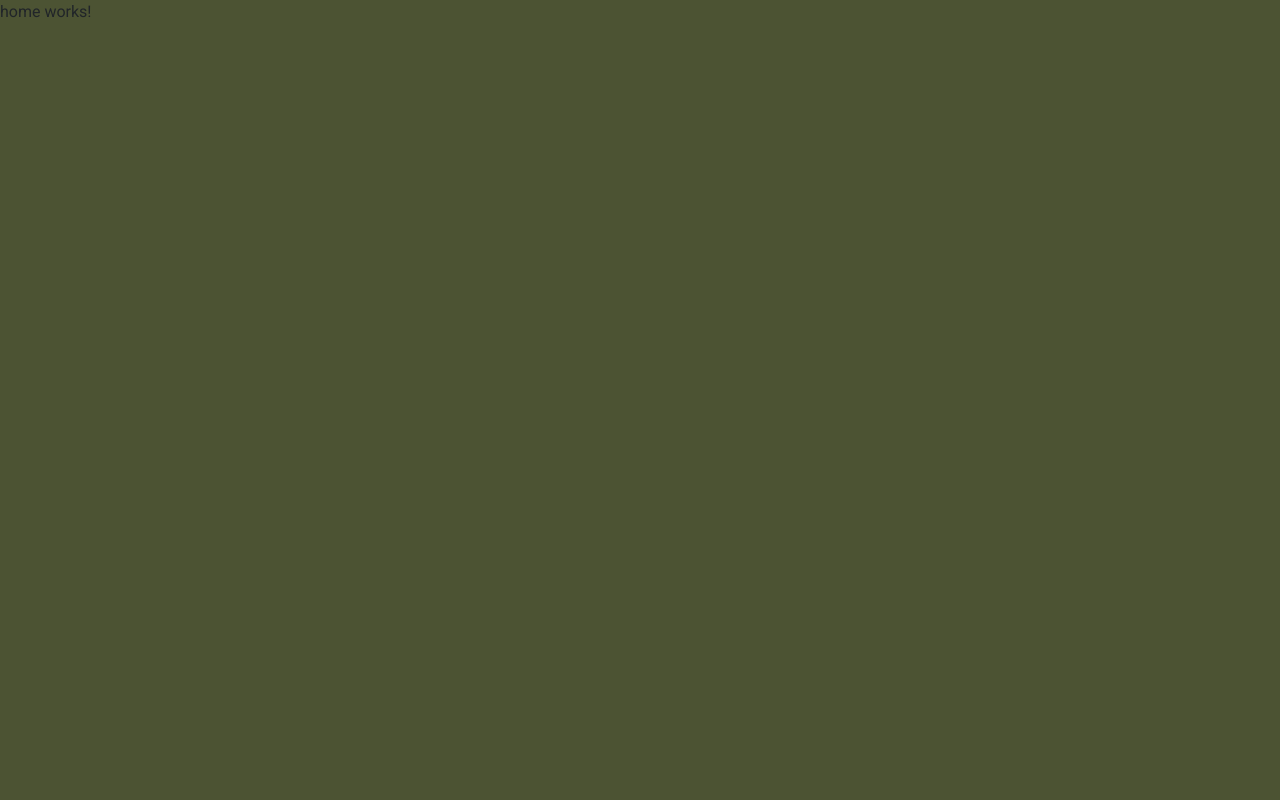
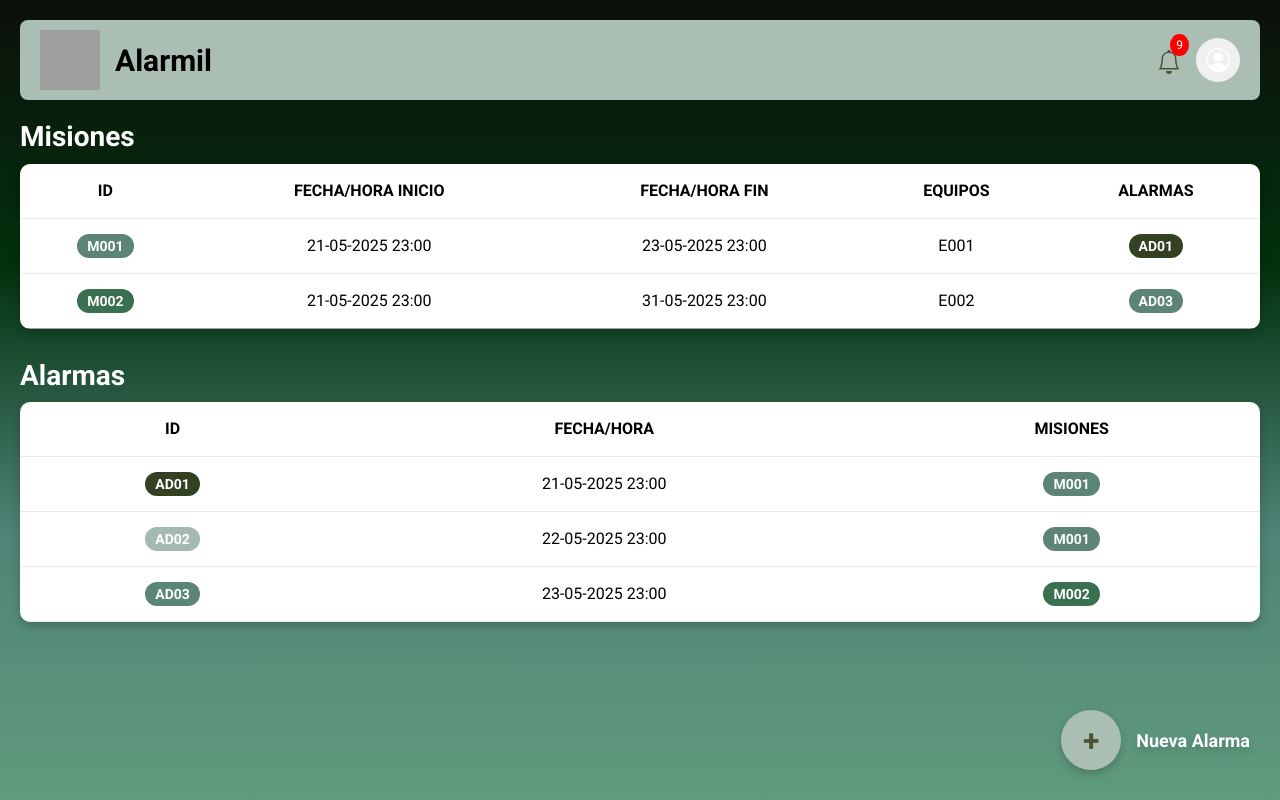
Before and after one commit to DavidCdajud/WebApp_Alarmil, an Angular app: page /home in a window 1280 px wide. Built offline with nearby package versions, Linux system fonts and the light colour scheme; grey boxes are pictures that could not be loaded.

Commit message:
Creación Home Page

```diff
--- /dev/null
+++ b/src/app/alarmcreation/alarmcreation.component.html
@@ -0,0 +1,3 @@
+<p>
+  alarmcreation works!
+</p>
--- /dev/null
+++ b/src/app/alarmcreation/alarmcreation.component.ts
@@ -0,0 +1,15 @@
+import { Component, OnInit } from '@angular/core';
+
+@Component({
+  selector: 'app-alarmcreation',
+  templateUrl: './alarmcreation.component.html',
+  styleUrls: ['./alarmcreation.component.css']
+})
+export class AlarmcreationComponent implements OnInit {
+
+  constructor() { }
+
+  ngOnInit() {
+  }
+
+}
--- a/src/app/app.module.ts
+++ b/src/app/app.module.ts
@@ -7,12 +7,14 @@ import { LoginComponent } from './login/login.component';
 import { HomeComponent } from './home/home.component';
 
 import { FormsModule } from '@angular/forms';
+import { AlarmcreationComponent } from './alarmcreation/alarmcreation.component';
 
 @NgModule({
   declarations: [
     AppComponent,
     LoginComponent,
-      HomeComponent
+      HomeComponent,
+      AlarmcreationComponent
    ],
   imports: [
     BrowserModule,
--- a/src/app/home/home.component.css
+++ b/src/app/home/home.component.css
@@ -0,0 +1,216 @@
+/* Contenedor principal */
+.home-container {
+  padding: 20px;
+  color: #fff;
+  font-family: 'Roboto', sans-serif;
+  min-height: 100vh;
+}
+
+/* Estilo del encabezado */
+.header {
+  display: flex;
+  justify-content: space-between;
+  align-items: center;
+  background-color: #AABEB3;
+  padding: 10px 20px;
+  border-radius: 8px;
+  margin-bottom: 20px;
+}
+
+.logo-container {
+  display: flex;
+  align-items: center;
+}
+
+.logo {
+  width: 60px;
+  height: 60px;
+  margin-right: 15px;
+  filter: grayscale(100%);
+}
+
+.title {
+  font-size: 30px;
+  font-weight: bold;
+  color: #000000;
+}
+
+.header-icons {
+  display: flex;
+  align-items: center;
+}
+
+.notification-icon {
+  position: relative;
+  font-size: 24px;
+  color: #4C5333;
+  margin-right: 15px;
+  cursor: pointer;
+}
+
+.notification-count {
+  position: absolute;
+  top: -8px;
+  right: -8px;
+  background-color: red;
+  color: white;
+  border-radius: 50%;
+  padding: 2px 6px;
+  font-size: 12px;
+  cursor: pointer;
+}
+
+.settings-icon, .user-icon {
+  font-size: 24px;
+  color: #4C5333;
+  margin-right: 15px;
+}
+
+.user-icon-container {
+  background-color: #f0f0f0;
+  border-radius: 50%;
+  padding: 10px;
+  display: flex;
+  justify-content: center;
+  align-items: center;
+  cursor: pointer;
+}
+
+/* Sección de Misiones y Alarmas */
+.missions-section, .alarms-section {
+  margin-bottom: 30px;
+}
+
+h2 {
+  font-size: 28px;
+  color: #FFF;
+  margin-bottom: 10px;
+  font-weight: bold;
+}
+
+/* Tabla */
+
+/* Tabla */
+.table {
+  width: 100%;
+  border-collapse: collapse;
+  background-color: #4C5333;
+  margin-bottom: 20px;
+  border-radius: 10px;
+  overflow: hidden;
+  box-shadow: 0px 4px 10px rgba(0, 0, 0, 0.2); /* Sombra para sofisticación */
+}
+
+.table thead {
+  text-align: center; /* Centrar texto en los encabezados */
+}
+
+.table th, .table td {
+  padding: 15px;
+  text-align: center; /* Centrar contenido en las celdas */
+  border-bottom: 1px solid #dddddd95;
+}
+
+.table th {
+  font-weight: bold;
+  text-transform: uppercase;
+}
+
+.table tbody tr {
+  transition: background-color 0.3s ease; /* Transición suave para hover */
+}
+
+.table tbody tr:hover {
+  background-color: #6B7559; /* Efecto hover */
+}
+
+.table tbody tr:nth-child(even) {
+  background-color: #3E4A33; /* Alternancia de colores para filas */
+}
+
+.table tbody tr:nth-child(odd) {
+  background-color: #4C5333;
+}
+
+/* Contenedor del botón flotante y el texto */
+.floating-btn-container {
+  display: flex;
+  align-items: center;
+  position: fixed;
+  bottom: 30px;
+  right: 30px;
+}
+
+/* Botón flotante */
+.floating-btn {
+  background-color: #AABEB3;
+  color: #4C5333;
+  border: none;
+  border-radius: 50%; /* Botón redondo */
+  width: 60px;
+  height: 60px;
+  display: flex;
+  justify-content: center;
+  align-items: center;
+  font-size: 30px;
+  cursor: pointer;
+  box-shadow: 0px 4px 10px rgba(0, 0, 0, 0.2);
+  transition: background-color 0.3s ease;
+}
+
+.floating-btn:hover {
+  background-color: #6B7559;
+  transform: scale(1.05); /* Efecto de hover con escala */
+}
+
+/* Texto "Nueva Alarma" al lado del botón */
+.new-alarm-text {
+  margin-left: 15px;
+  font-size: 18px;
+  color: #fff;
+  font-weight: bold;
+  text-shadow: 0px 4px 10px rgba(0, 0, 0, 0.2);
+  cursor: pointer;
+
+}
+
+/* Estilo general para las etiquetas */
+/* Estilo general para las etiquetas */
+.badge {
+  display: inline-block;
+  padding: 5px 10px;
+  font-size: 14px;
+  font-weight: bold;
+  color: white;
+  border-radius: 12px;
+  text-align: center;
+  min-width: 50px;
+}
+
+/* Colores para las misiones */
+.badge-m001 {
+  background-color: #5C8575; /* Color asociado a M001 */
+}
+
+.badge-m002 {
+  background-color: #397051; /* Color asociado a M002 */
+}
+
+/* Colores para las alarmas */
+.badge-ad001 {
+  background-color: #344022; /* Color asociado a AD001 */
+}
+
+.badge-ad002 {
+  background-color: #A4B9B2; /* Color asociado a AD002 */
+}
+
+.badge-ad003 {
+  background-color: #5C8575; /* Color asociado a AD003 */
+}
+
+/* Hover effect */
+.badge:hover {
+  opacity: 0.8;
+  cursor: pointer;
+}
--- a/src/app/home/home.component.html
+++ b/src/app/home/home.component.html
@@ -1,3 +1,97 @@
-<p>
-  home works!
-</p>
+<div class="home-container">
+  <!-- Encabezado -->
+  <header class="header">
+    <div class="logo-container">
+      <img src="https://upload.wikimedia.org/wikipedia/commons/8/88/Escudo_Ejercito_Nacional_de_Colombia.svg"
+      alt="Escudo de armas Ejército Nacional de Colombia"
+      class="logo">
+      <span class="title">Alarmil</span>
+    </div>
+    <div class="header-icons">
+      <!-- Icono de notificaciones -->
+      <div class="notification-icon">
+        <svg xmlns="http://www.w3.org/2000/svg" width="24" height="24" fill="currentColor" class="bi bi-bell" viewBox="0 0 16 16">
+          <path d="M8 16a2 2 0 0 0 2-2H6a2 2 0 0 0 2 2M8 1.918l-.797.161A4 4 0 0 0 4 6c0 .628-.134 2.197-.459 3.742-.16.767-.376 1.566-.663 2.258h10.244c-.287-.692-.502-1.49-.663-2.258C12.134 8.197 12 6.628 12 6a4 4 0 0 0-3.203-3.92zM14.22 12c.223.447.481.801.78 1H1c.299-.199.557-.553.78-1C2.68 10.2 3 6.88 3 6c0-2.42 1.72-4.44 4.005-4.901a1 1 0 1 1 1.99 0A5 5 0 0 1 13 6c0 .88.32 4.2 1.22 6"/>
+        </svg>
+        <span class="notification-count">9</span>
+      </div>
+      <!-- Icono de usuario -->
+      <div class="user-icon-container">
+        <svg xmlns="http://www.w3.org/2000/svg" width="24" height="24" fill="currentColor" class="bi bi-person-circle" viewBox="0 0 16 16">
+          <path d="M11 6a3 3 0 1 1-6 0 3 3 0 0 1 6 0"/>
+          <path fill-rule="evenodd" d="M0 8a8 8 0 1 1 16 0A8 8 0 0 1 0 8m8-7a7 7 0 0 0-5.468 11.37C3.242 11.226 4.805 10 8 10s4.757 1.225 5.468 2.37A7 7 0 0 0 8 1"/>
+        </svg>
+      </div>
+    </div>
+  </header>
+
+  <!-- Resto del contenido -->
+  <section class="missions-section">
+    <h2>Misiones</h2>
+    <table class="table">
+      <thead>
+        <tr>
+          <th>ID</th>
+          <th>Fecha/hora inicio</th>
+          <th>Fecha/hora fin</th>
+          <th>Equipos</th>
+          <th>Alarmas</th>
+        </tr>
+      </thead>
+      <tbody>
+        <tr>
+          <td><span class="badge badge-m001">M001</span></td>
+          <td>21-05-2025 23:00</td>
+          <td>23-05-2025 23:00</td>
+          <td>E001</td>
+          <td><span class="badge badge-ad001">AD01</span></td>
+        </tr>
+        <tr>
+          <td><span class="badge badge-m002">M002</span></td>
+          <td>21-05-2025 23:00</td>
+          <td>31-05-2025 23:00</td>
+          <td>E002</td>
+          <td><span class="badge badge-ad003">AD03</span></td>
+        </tr>
+      </tbody>
+    </table>
+  </section>
+
+  <section class="alarms-section">
+    <h2>Alarmas</h2>
+    <table class="table">
+      <thead>
+        <tr>
+          <th>ID</th>
+          <th>Fecha/hora</th>
+          <th>Misiones</th>
+        </tr>
+      </thead>
+      <tbody>
+        <tr>
+          <td><span class="badge badge-ad001">AD01</span></td>
+          <td>21-05-2025 23:00</td>
+          <td><span class="badge badge-m001">M001</span></td>
+        </tr>
+        <tr>
+          <td><span class="badge badge-ad002">AD02</span></td>
+          <td>22-05-2025 23:00</td>
+          <td><span class="badge badge-m001">M001</span></td>
+        </tr>
+        <tr>
+          <td><span class="badge badge-ad003">AD03</span></td>
+          <td>23-05-2025 23:00</td>
+          <td><span class="badge badge-m002">M002</span></td>
+        </tr>
+      </tbody>
+    </table>
+  </section>
+
+  <!-- Botón flotante para agregar nuevas alarmas/misiones con texto -->
+  <div class="floating-btn-container">
+    <button class="floating-btn">
+      <span>+</span>
+    </button>
+    <span class="new-alarm-text">Nueva Alarma</span>
+  </div>
+</div>
--- a/src/app/login/login.component.css
+++ b/src/app/login/login.component.css
@@ -1,18 +1,9 @@
-/* Global Styles for body and html defined in style.css */
-body, html {
-  margin: 0;
-  padding: 0;
-  height: 100%;
-  background-color: #4C5333; /* Fondo verde global */
-}
-
 /* Contenedor principal de la pantalla de login */
 .login-container {
 display: flex;
 justify-content: center;
 align-items: center;
 height: 100vh; /* Se asegura de que ocupe toda la pantalla */
-background-color: #4C5333; /* Fondo verde */
 }
 
 /* Estilo del contenedor del formulario */
--- a/src/app/login/login.component.html
+++ b/src/app/login/login.component.html
@@ -1,3 +1,5 @@
+
+
 <div class="login-container">
   <div class="form-container">
 
--- a/src/app/login/login.component.ts
+++ b/src/app/login/login.component.ts
@@ -1,5 +1,6 @@
 import { Component } from '@angular/core';
 import { ChangeDetectorRef } from '@angular/core';
+import { Router } from '@angular/router'; // Asegúrate de importar el Router
 
 @Component({
   selector: 'app-login',
@@ -8,12 +9,13 @@ import { ChangeDetectorRef } from '@angular/core';
 })
 export class LoginComponent {
   showPopup = false;
-  showError = false; // Nuevo estado para el mensaje de error
+  showError = false; // Estado para el mensaje de error
 
   identificacion: string = '';
   password: string = '';
 
-  constructor(private cd: ChangeDetectorRef) {}
+  // Inyecta el Router en el constructor
+  constructor(private cd: ChangeDetectorRef, private router: Router) {}
 
   onSubmit() {
     // Validar si los campos están completos
@@ -33,10 +35,11 @@ export class LoginComponent {
     this.showPopup = true;
     this.cd.detectChanges(); // Forzar la detección de cambios
 
-    // Ocultar el popup después de 3 segundos
+    // Después de 3 segundos, oculta el popup y redirige a la página home
     setTimeout(() => {
       this.showPopup = false;
-      this.cd.detectChanges(); // Forzar la detección de cambios nuevamente
+      this.cd.detectChanges();
+      this.router.navigate(['/home']); // Redirigir a la página home
     }, 3000);
   }
 }
--- a/src/styles.css
+++ b/src/styles.css
@@ -4,7 +4,7 @@ body, html {
     margin: 0;
     padding: 0;
     height: 100%;
-    background-color: #4C5333; /* Color de fondo general */
+    background: linear-gradient(to top, #609B7D, #4F8376, #01310E, #0D100A); /* Degradado de izquierda a derecha */
 }
 
 /* Tipografía para todos los elementos */
```
Also changed, not shown: src/app/alarmcreation/alarmcreation.component.css (added), src/app/app-routing.module.ts (line endings or trailing spaces), 1 other file (tests, documents, lock files or other folders).
